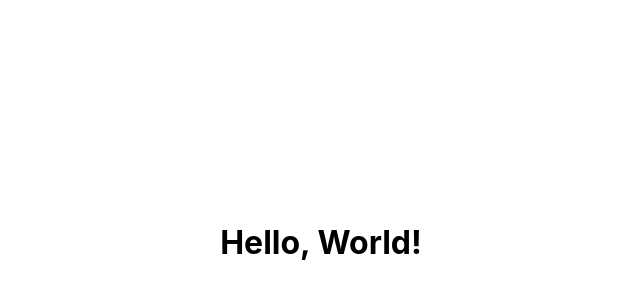
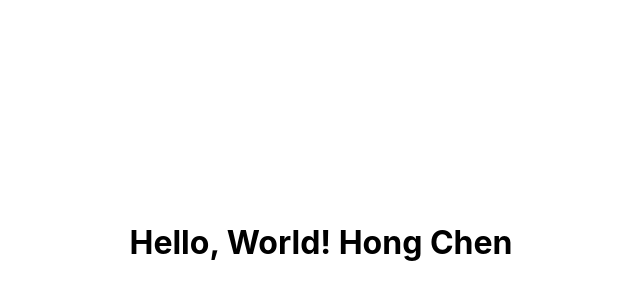
Before and after one commit to Jiuyue1999/my-app, a React (Create React App) app: page / in a window 1280 px wide. Shown: the part 158-458 px from the top of the page, without its empty margins (319-959 px from the left). Built offline with nearby package versions, Linux system fonts and the light colour scheme.

Commit message:
Change name
add name on hello world file

```diff
--- a/src/App.js
+++ b/src/App.js
@@ -4,7 +4,7 @@ import './App.css';
 function App() {
   return (
     <div className="center-container">
-      <h1>Hello, World!</h1>
+      <h1>Hello, World! Hong Chen</h1>
     </div>
   );
 
```
